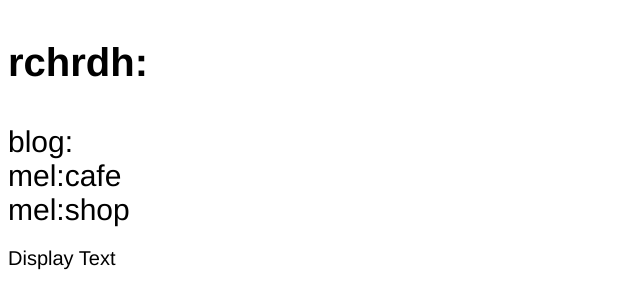
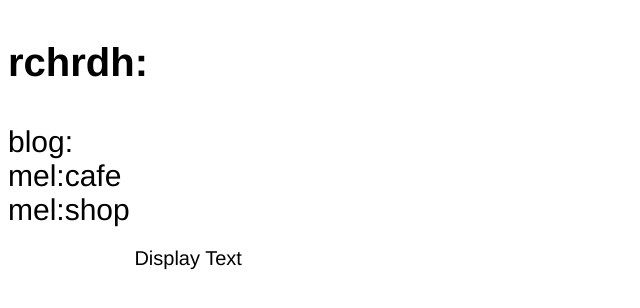
Before and after one commit to rchrdha/list-db-project, a plain HTML site: page index.html in a window 1280 px wide. Shown: the whole page, without its empty margins (0-640 px from the left). Drawn offline with Linux system fonts and the light colour scheme.

Commit message:
Update index.html

```diff
--- a/index.html
+++ b/index.html
@@ -60,7 +60,7 @@
 </div>
 
   <!-- Main Page Display Text -->
-  <div style="width:30%">
+  <div style="margin-left:10%">
 
   <div class="w3-container w3-teal">
     <p>Display Text </p>
```
